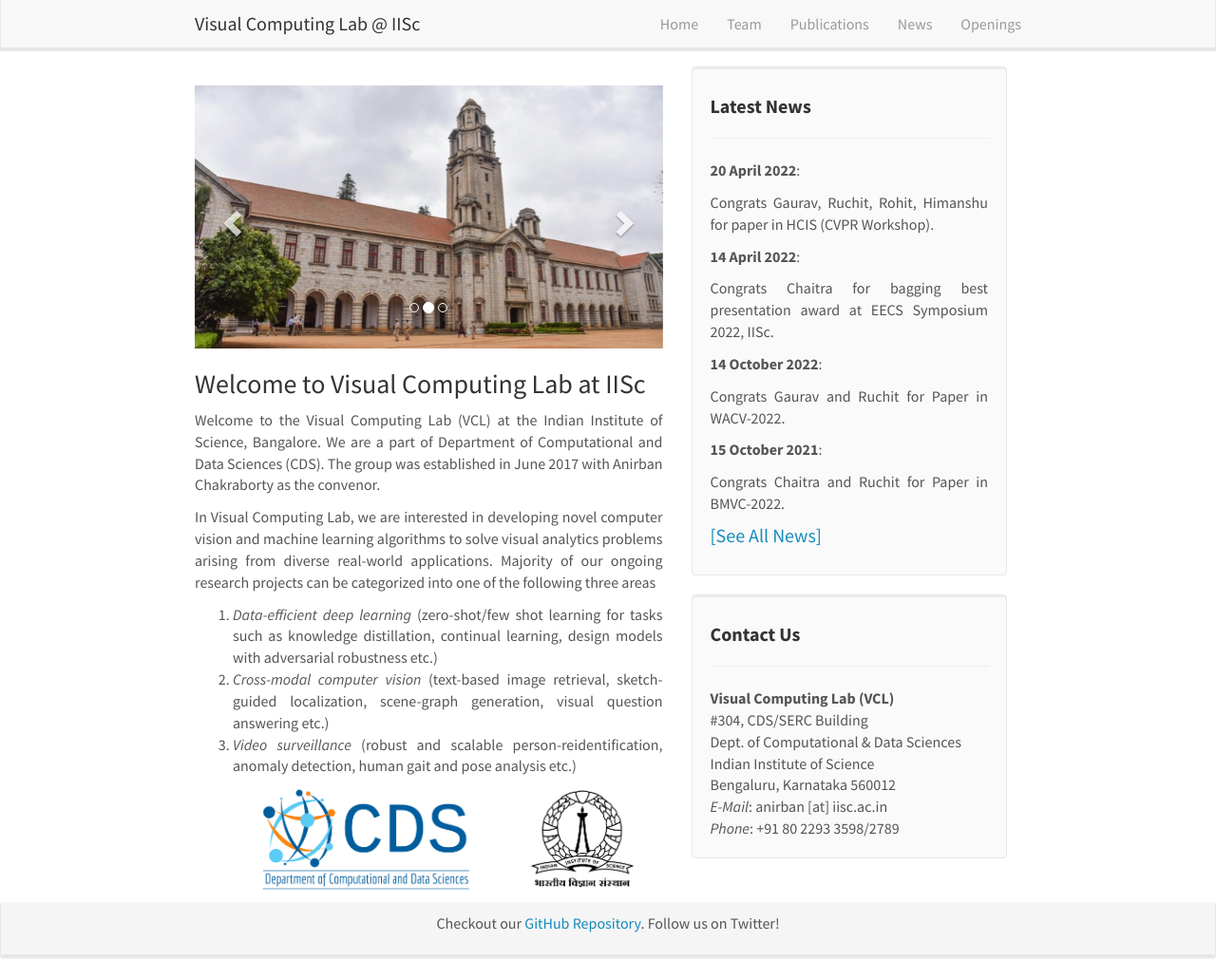
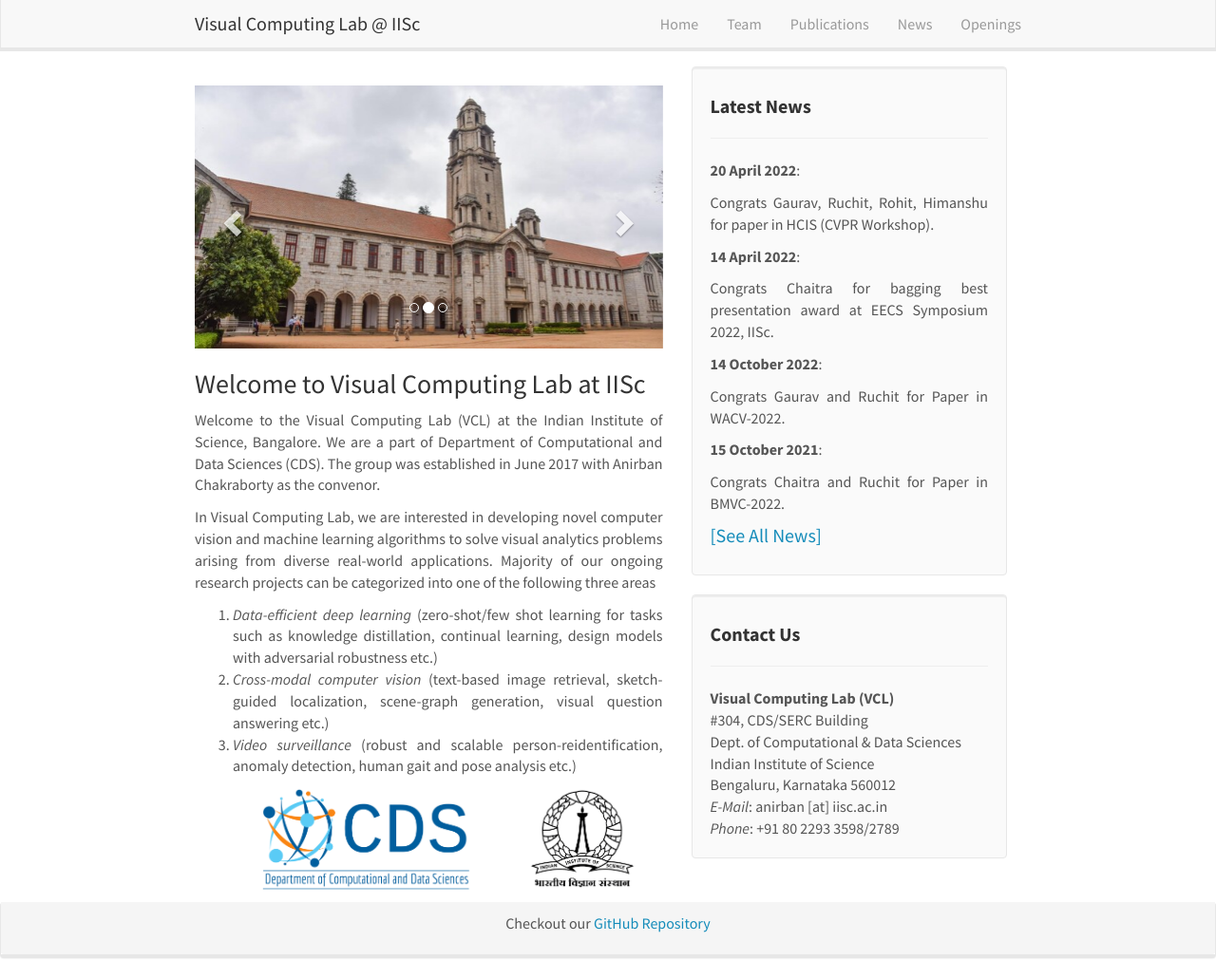
Before and after one commit to vcl-iisc/vclab-website, a Jekyll site: the page built from _pages/home.md, in a window 1280 px wide and 1031 px high. Shown: the whole window at 95% size. Built offline with Jekyll 4.4.1, drawn with Linux system fonts in a browser that asks for light colours; nearby versions of some CDN libraries.

Commit message:
removed twitter from footer

```diff
--- a/_includes/footer.html
+++ b/_includes/footer.html
@@ -2,7 +2,7 @@
   <div class="panel-footer">
 	<div class="container-fluid">
 		<div class="row mt-3">
-			<p class="text-center">Checkout our <a href="https://github.com/vcl-iisc">GitHub Repository</a>. Follow us on Twitter!</p>
+			<p class="text-center">Checkout our <a href="https://github.com/vcl-iisc">GitHub Repository</a></p>
 		</div>
 	</div>
   </div>
```
